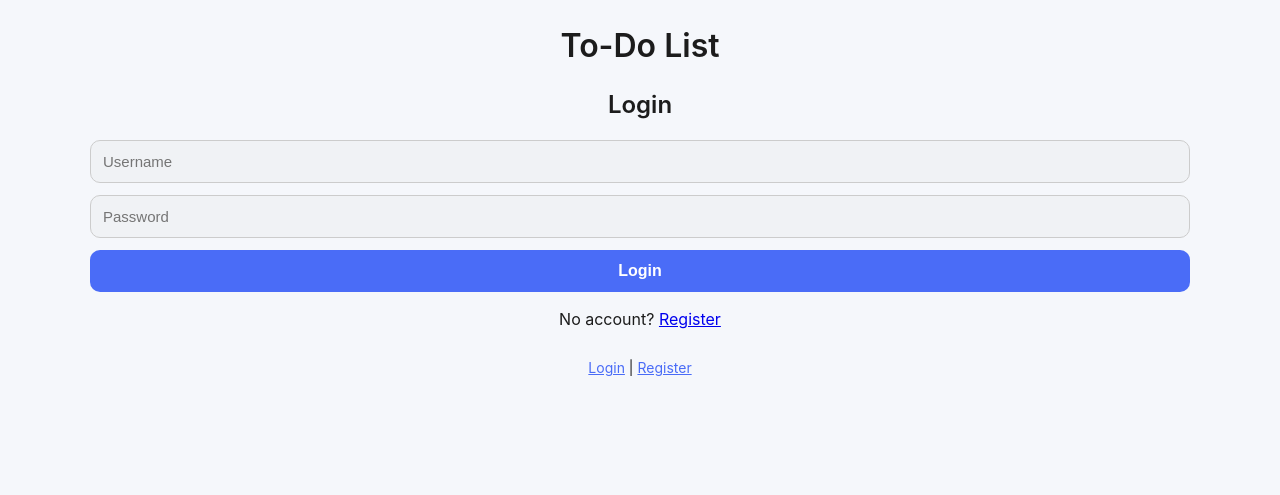
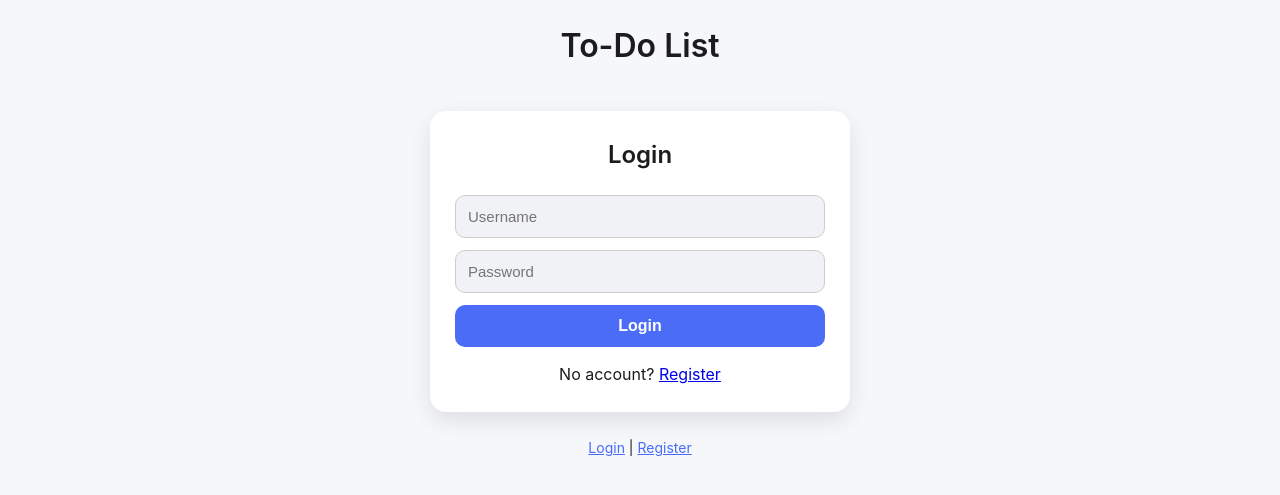
Before and after one commit to bardhideveloper/todo_flask, a Flask app: page /login in a window 1280 px wide. Shown: the top 495 px of the page. Run offline with Flask 3, Linux system fonts and the light colour scheme.

Commit message:
Small Login template changes

```diff
--- a/static/style.css
+++ b/static/style.css
@@ -231,3 +231,6 @@ li:hover {
     color: var(--accent);
     font-size: 14px;
 }
+.login-card h2 {
+    margin-bottom: 20px;
+}
--- a/templates/login.html
+++ b/templates/login.html
@@ -1,6 +1,8 @@
 {% extends "base.html" %}
 {% block content %}
 
+<div class="container" style="max-width:420px; margin:auto; margin-top:40px;">
+    <div class="card login-card">
         <h2>Login</h2>
 
         <form method="POST">
@@ -12,5 +14,7 @@
         <p style="text-align:center; margin-top:15px;">
             No account? <a href="/register">Register</a>
         </p>
+    </div>
+</div>
 
 {% endblock %}
```
Lines whose indentation alone changed are shown as unchanged.
